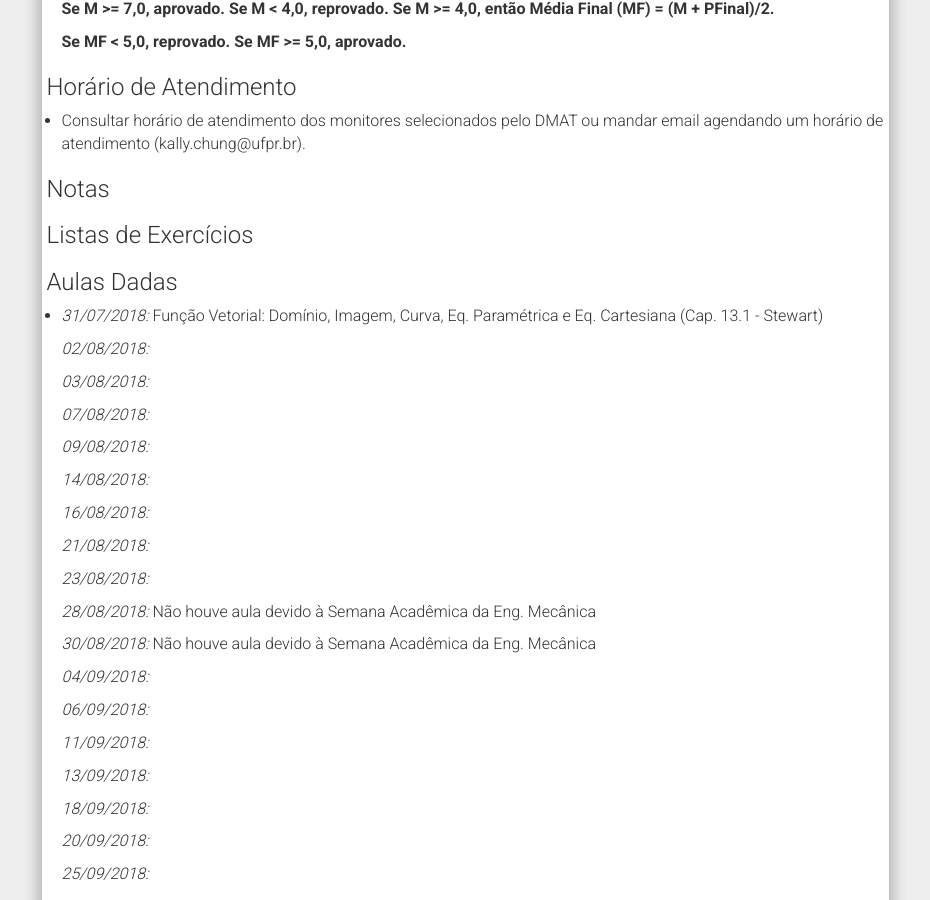
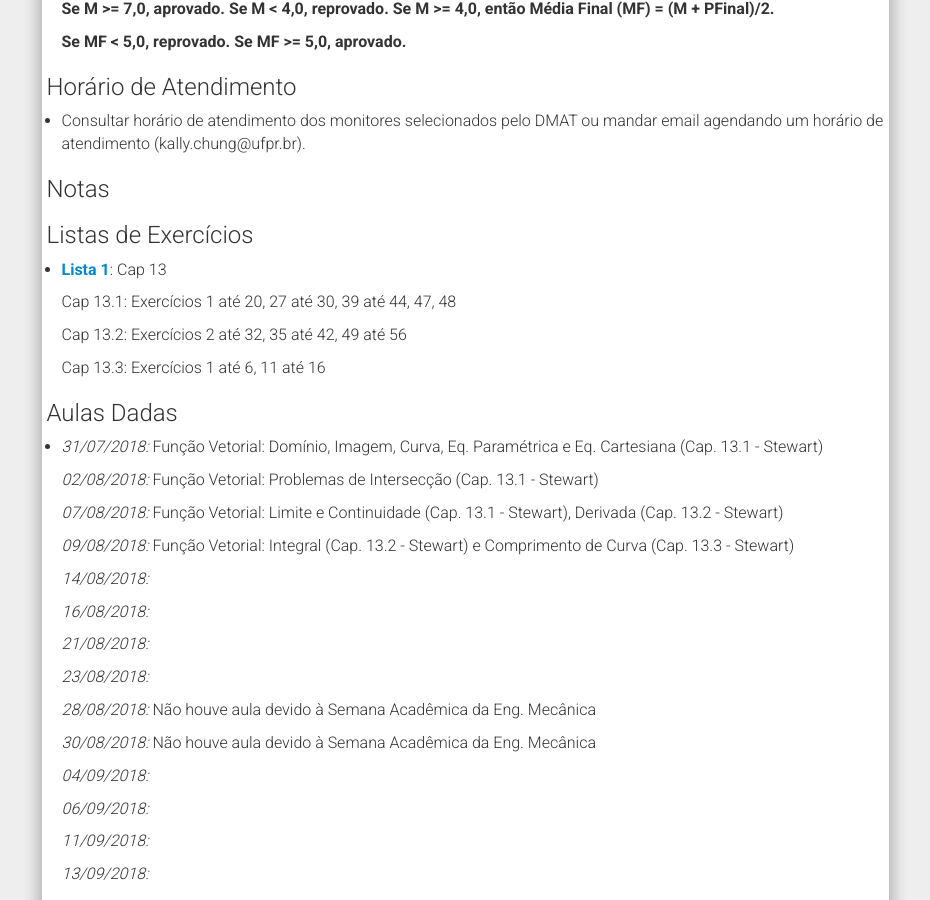
Before and after one commit to chunggnuhc/chunggnuhc.github.io, a Jekyll site: the page built from CMA211AN-Calc2-2sem2018.md, in a window 1280 px wide and 900 px high, scrolled down 812 px. Shown: the whole window, without its empty margins (321-1251 px from the left). Built offline with Jekyll 4.4.1, drawn with Linux system fonts in a browser that asks for light colours; nearby versions of some CDN libraries.

Commit message:
Update CMA211AN - Cronog, Lista

```diff
--- a/CMA211AN-Calc2-2sem2018.md
+++ b/CMA211AN-Calc2-2sem2018.md
@@ -47,17 +47,24 @@ permalink: /CMA211AN-Calc2-2sem2018/
 
 <h3>Listas de Exercícios</h3>
 
+- [Lista 1](/disciplinas2sem2018/ListaExerc01 - CMA211AN.pdf): Cap 13
+
+  Cap 13.1: Exercícios 1 até 20, 27 até 30, 39 até 44, 47, 48
+
+  Cap 13.2: Exercícios 2 até 32, 35 até 42, 49 até 56
+
+  Cap 13.3: Exercícios 1 até 6, 11 até 16
+
+
 <h3>Aulas Dadas</h3>
 
 - _31/07/2018:_ Função Vetorial: Domínio, Imagem, Curva, Eq. Paramétrica e Eq. Cartesiana (Cap. 13.1 - Stewart)
 
-  _02/08/2018:_
+  _02/08/2018:_ Função Vetorial: Problemas de Intersecção (Cap. 13.1 - Stewart)
 
-  _03/08/2018:_
+  _07/08/2018:_ Função Vetorial: Limite e Continuidade (Cap. 13.1 - Stewart), Derivada (Cap. 13.2 - Stewart)
 
-  _07/08/2018:_
-
-  _09/08/2018:_
+  _09/08/2018:_ Função Vetorial: Integral (Cap. 13.2 - Stewart) e Comprimento de Curva (Cap. 13.3 - Stewart)
 
   _14/08/2018:_
 
```
